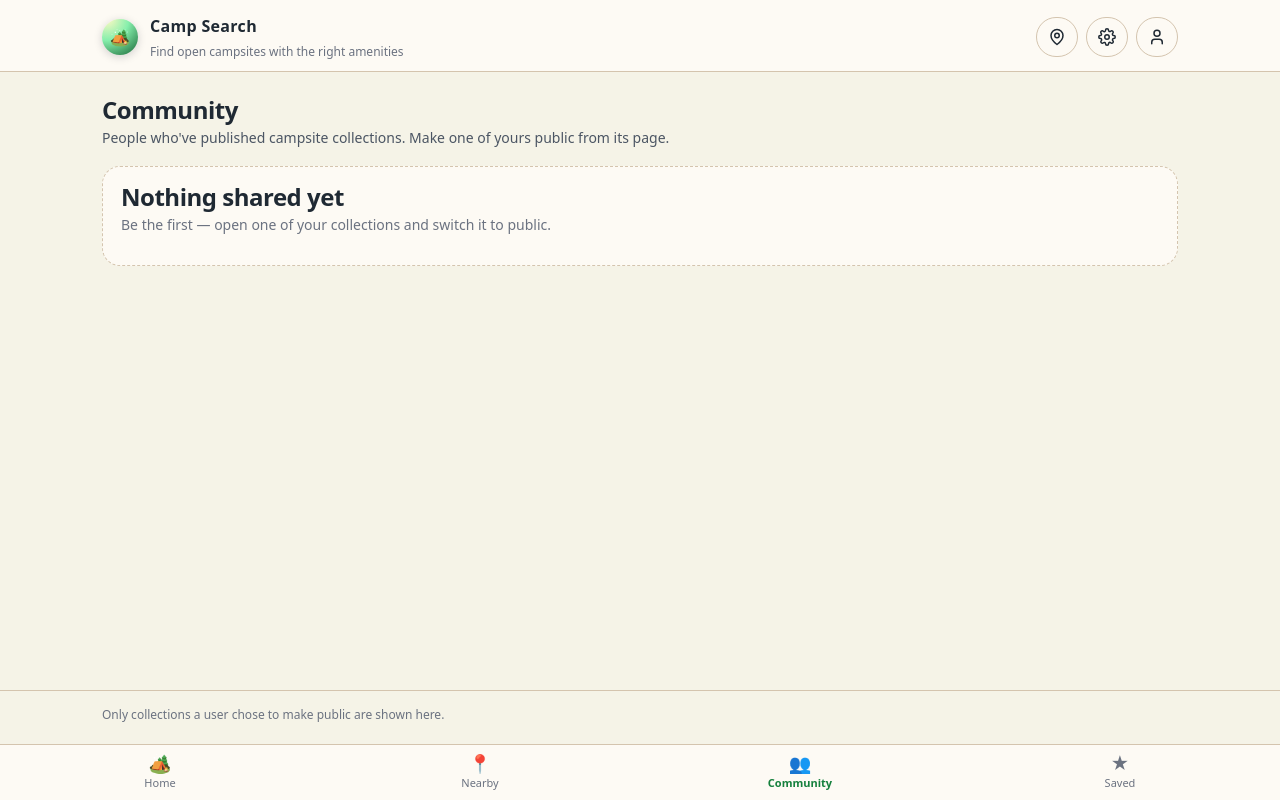
After one commit to arrowboy47/campSearch, a Flask app: page /users in a window 1280 px wide. The commit adds this page. Run offline with Flask 3, Linux system fonts and the light colour scheme; data that the repository does not hold is empty; some libraries are stand-ins or nearby versions.

Commit message:
Public users directory + shared collections; full data export
Migration 0021: collections.is_public (opt-in). A user toggles a
collection public from its page (visibility action on
/account/collections/<id>).

New public routes (no login, no private fields ever exposed -- username +
first name + the public collection contents only):
  /users                              directory of people with >=1 public collection
  /users/<username>                   that user's public collections
  /users/<username>/collections/<id>  a public collection's campsites (404 if private)
templates: users.html, public_profile.html, public_collection.html.
Bottom nav gains a Community tab -> /users.

export_user_data now also includes the user's collections and their
members; the account page's 'Your data' section reworded to a clear
'Request my data (JSON)' download with a note on what's included.

```diff
--- a/app.py
+++ b/app.py
@@ -16,6 +16,8 @@ from db import (
     get_saved_campsites,
     create_collection, get_collections, get_collection, delete_collection,
     add_to_collection, remove_from_collection, get_collection_campsites,
+    set_collection_public, get_public_users, get_public_profile,
+    get_public_collection,
 )
 from weather import get_forecast
 from datetime import datetime, timedelta
@@ -934,6 +936,11 @@ def collection_detail(collection_id):
             cid = request.form.get("campsite_id", type=int)
             if cid:
                 remove_from_collection(uid, collection_id, cid)
+        if action == "visibility":
+            make_public = request.form.get("public") == "on"
+            set_collection_public(uid, collection_id, make_public)
+            flash("Collection is now public." if make_public
+                  else "Collection is private again.")
         return redirect(url_for("collection_detail", collection_id=collection_id))
 
     return render_template(
@@ -967,6 +974,34 @@ def campsite_add_to_collection(campsite_id):
         flash("Added to collection.")
 
     return redirect(_safe_next(url_for("campsite", campsite_id=campsite_id)))
+
+
+# --- public users / shared collections -----------------------------------
+
+@app.route("/users")
+def users_directory():
+    """Everyone who has published at least one collection."""
+    return render_template("users.html", people=get_public_users())
+
+
+@app.route("/users/<username>")
+def public_profile(username):
+    profile, collections = get_public_profile(username)
+    if not profile:
+        abort(404)
+    return render_template(
+        "public_profile.html", profile=profile, collections=collections
+    )
+
+
+@app.route("/users/<username>/collections/<int:collection_id>")
+def public_collection(username, collection_id):
+    coll, campsites = get_public_collection(username, collection_id)
+    if not coll:
+        abort(404)
+    return render_template(
+        "public_collection.html", collection=coll, campsites=campsites, owner=username
+    )
 
 
 # --- campsites near me ------------------------------------------------------
--- a/db.py
+++ b/db.py
@@ -420,12 +420,40 @@ def export_user_data(user_id):
         (user_id,),
     )
     saved = [dict(r) for r in cur.fetchall()]
+    cur.execute(
+        """
+        SELECT col.id, col.name, col.created_at, col.is_public,
+               cc.campsite_id, c.name AS campsite_name, cc.added_at
+        FROM collections col
+        LEFT JOIN collection_campsites cc ON cc.collection_id = col.id
+        LEFT JOIN campsites c ON c.id = cc.campsite_id
+        WHERE col.user_id = %s
+        ORDER BY col.name, cc.added_at;
+        """,
+        (user_id,),
+    )
+    coll_rows = cur.fetchall()
     cur.close()
     conn.close()
+
     out = _shape_user(profile) or {}
     for row in saved:
         row["saved_at"] = row["saved_at"].isoformat() if row.get("saved_at") else None
     out["saved_campsites"] = saved
+
+    collections = {}
+    for r in coll_rows:
+        col = collections.setdefault(r["id"], {
+            "id": r["id"], "name": r["name"], "is_public": r["is_public"],
+            "created_at": r["created_at"].isoformat() if r["created_at"] else None,
+            "campsites": [],
+        })
+        if r["campsite_id"] is not None:
+            col["campsites"].append({
+                "campsite_id": r["campsite_id"], "name": r["campsite_name"],
+                "added_at": r["added_at"].isoformat() if r["added_at"] else None,
+            })
+    out["collections"] = list(collections.values())
     return out
 
 
@@ -527,7 +555,7 @@ def get_collections(user_id):
     cur = conn.cursor(cursor_factory=RealDictCursor)
     cur.execute(
         """
-        SELECT c.id, c.name, c.created_at,
+        SELECT c.id, c.name, c.created_at, c.is_public,
                count(cc.campsite_id) AS count
         FROM collections c
         LEFT JOIN collection_campsites cc ON cc.collection_id = c.id
@@ -547,13 +575,104 @@ def get_collection(user_id, collection_id):
     conn = get_connection()
     cur = conn.cursor(cursor_factory=RealDictCursor)
     cur.execute(
-        "SELECT id, name, created_at FROM collections WHERE id = %s AND user_id = %s;",
+        "SELECT id, name, created_at, is_public FROM collections "
+        "WHERE id = %s AND user_id = %s;",
         (collection_id, user_id),
     )
     row = cur.fetchone()
     cur.close()
     conn.close()
     return dict(row) if row else None
+
+
+def set_collection_public(user_id, collection_id, is_public):
+    conn = get_connection()
+    cur = conn.cursor()
+    cur.execute(
+        "UPDATE collections SET is_public = %s WHERE id = %s AND user_id = %s;",
+        (bool(is_public), collection_id, user_id),
+    )
+    conn.commit()
+    cur.close()
+    conn.close()
+
+
+# --- public /users directory (migration 0021) --------------------------------
+
+def get_public_users():
+    """Users with at least one public collection: username, first name, and how
+    many public collections they have. No email / address ever leaves here."""
+    conn = get_connection()
+    cur = conn.cursor(cursor_factory=RealDictCursor)
+    cur.execute(
+        """
+        SELECT u.username, u.first_name, u.avatar_path,
+               count(*) AS public_collections
+        FROM collections c
+        JOIN users u ON u.id = c.user_id
+        WHERE c.is_public
+        GROUP BY u.id, u.username, u.first_name, u.avatar_path
+        ORDER BY lower(u.username);
+        """
+    )
+    rows = [dict(r) for r in cur.fetchall()]
+    cur.close()
+    conn.close()
+    return rows
+
+
+def get_public_profile(username):
+    """(user dict, [public collections]) for a username, or (None, None).
+
+    The user dict is deliberately thin: username, first_name, avatar_path only.
+    """
+    conn = get_connection()
+    cur = conn.cursor(cursor_factory=RealDictCursor)
+    cur.execute(
+        "SELECT id, username, first_name, avatar_path FROM users WHERE lower(username) = lower(%s);",
+        (username,),
+    )
+    user = cur.fetchone()
+    if not user:
+        cur.close()
+        conn.close()
+        return None, None
+    cur.execute(
+        """
+        SELECT c.id, c.name, c.created_at, count(cc.campsite_id) AS count
+        FROM collections c
+        LEFT JOIN collection_campsites cc ON cc.collection_id = c.id
+        WHERE c.user_id = %s AND c.is_public
+        GROUP BY c.id
+        ORDER BY c.name;
+        """,
+        (user["id"],),
+    )
+    collections = [dict(r) for r in cur.fetchall()]
+    cur.close()
+    conn.close()
+    return {k: user[k] for k in ("username", "first_name", "avatar_path")}, collections
+
+
+def get_public_collection(username, collection_id):
+    """(collection dict, [campsites]) for a public collection, or (None, None)."""
+    conn = get_connection()
+    cur = conn.cursor(cursor_factory=RealDictCursor)
+    cur.execute(
+        """
+        SELECT c.id, c.name, c.created_at, u.username AS owner
+        FROM collections c
+        JOIN users u ON u.id = c.user_id
+        WHERE c.id = %s AND c.is_public AND lower(u.username) = lower(%s);
+        """,
+        (collection_id, username),
+    )
+    coll = cur.fetchone()
+    cur.close()
+    conn.close()
+    if not coll:
+        return None, None
+    return dict(coll), get_collection_campsites(collection_id)
 
 
 def delete_collection(user_id, collection_id):
--- a/static/styles.css
+++ b/static/styles.css
@@ -533,6 +533,12 @@ a:hover {
 
 .map-shell-compact {
   height: 300px;
+}
+
+.visibility-form {
+  margin: 4px 0 14px;
+  font-size: 13px;
+  color: var(--text-muted);
 }
 
 /* "Sign in to save" modal (anonymous campsite visitors) */
--- a/templates/_bottomnav.html
+++ b/templates/_bottomnav.html
@@ -1,5 +1,5 @@
 {# Fixed bottom navigation. `body.page` gets padding-bottom so nothing hides
-   behind it. Add a "Community" tab here once the public users page exists. #}
+   behind it. #}
 <nav class="bottom-nav" aria-label="Primary">
   <a href="/" class="bottom-nav-item{% if request.path == '/' %} is-active{% endif %}">
     <span class="bottom-nav-icon" aria-hidden="true">🏕️</span>
@@ -9,6 +9,10 @@
     <span class="bottom-nav-icon" aria-hidden="true">📍</span>
     <span class="bottom-nav-label">Nearby</span>
   </a>
+  <a href="/users" class="bottom-nav-item{% if request.path.startswith('/users') %} is-active{% endif %}">
+    <span class="bottom-nav-icon" aria-hidden="true">👥</span>
+    <span class="bottom-nav-label">Community</span>
+  </a>
   <a href="/account" class="bottom-nav-item{% if request.path.startswith('/account') %} is-active{% endif %}">
     <span class="bottom-nav-icon" aria-hidden="true">★</span>
     <span class="bottom-nav-label">Saved</span>
--- a/templates/account.html
+++ b/templates/account.html
@@ -61,7 +61,8 @@
 
 			<section class="detail-section">
 				<h2 class="section-title">Your data</h2>
-				<p><a href="/account/export" class="btn btn-secondary">Export account (JSON)</a></p>
+				<p class="muted-note">Download a copy of everything Camp Search stores about you — profile, saved campsites, and collections — as a JSON file.</p>
+				<p><a href="/account/export" class="btn btn-secondary" download>Request my data (JSON)</a></p>
 			</section>
 
 			<section class="detail-section">
--- /dev/null
+++ b/templates/users.html
@@ -0,0 +1,64 @@
+<!DOCTYPE html>
+<html lang="en">
+<head>
+	<meta charset="utf-8" />
+	<meta name="viewport" content="width=device-width, initial-scale=1" />
+	<title>Community · Camp Search</title>
+	<link rel="stylesheet" href="{{ url_for('static', filename='styles.css') }}">
+	<script src="{{ url_for('static', filename='js/main.js') }}" defer></script>
+</head>
+<body class="page">
+	<header class="page-header">
+		<div class="page-header-inner">
+			<a href="/" class="brand">
+				<div class="brand-mark">🏕️</div>
+				<div class="brand-text">
+					<div class="brand-title">Camp Search</div>
+					<div class="brand-subtitle">Find open campsites with the right amenities</div>
+				</div>
+			</a>
+			{% include "_headernav.html" %}
+		</div>
+	</header>
+
+	<main class="page-main">
+		{% include "_flash.html" %}
+		<section class="results-header">
+			<div class="results-header-inner">
+				<h1 class="results-title">Community</h1>
+				<p class="results-subtitle">People who've published campsite collections. Make one of yours public from its page.</p>
+			</div>
+		</section>
+
+		{% if people %}
+			<div class="results-grid">
+				{% for p in people %}
+					<article class="result-card">
+						<header class="result-card-header">
+							<h2 class="result-card-title">
+								<a href="/users/{{ p.username }}" class="result-card-link">
+									{{ p.first_name or p.username }}
+								</a>
+							</h2>
+							<span class="badge">{{ p.public_collections }} collection{{ '' if p.public_collections == 1 else 's' }}</span>
+						</header>
+						<div class="result-card-body">
+							<p class="meta-row"><span class="meta-label">User</span> <span class="meta-value">@{{ p.username }}</span></p>
+						</div>
+					</article>
+				{% endfor %}
+			</div>
+		{% else %}
+			<div class="empty-state">
+				<h2 class="empty-title">Nothing shared yet</h2>
+				<p class="empty-body">Be the first — open one of your collections and switch it to public.</p>
+			</div>
+		{% endif %}
+	</main>
+
+	<footer class="page-footer">
+		<p class="page-footer-text">Only collections a user chose to make public are shown here.</p>
+	</footer>
+	{% include "_bottomnav.html" %}
+</body>
+</html>
```
Also changed, not shown: templates/collection_detail.html (+14 -0 lines), templates/public_collection.html (added, +68 -0 lines), templates/public_profile.html (added, +59 -0 lines), db/migrations/0021_public_collections.sql (added).
